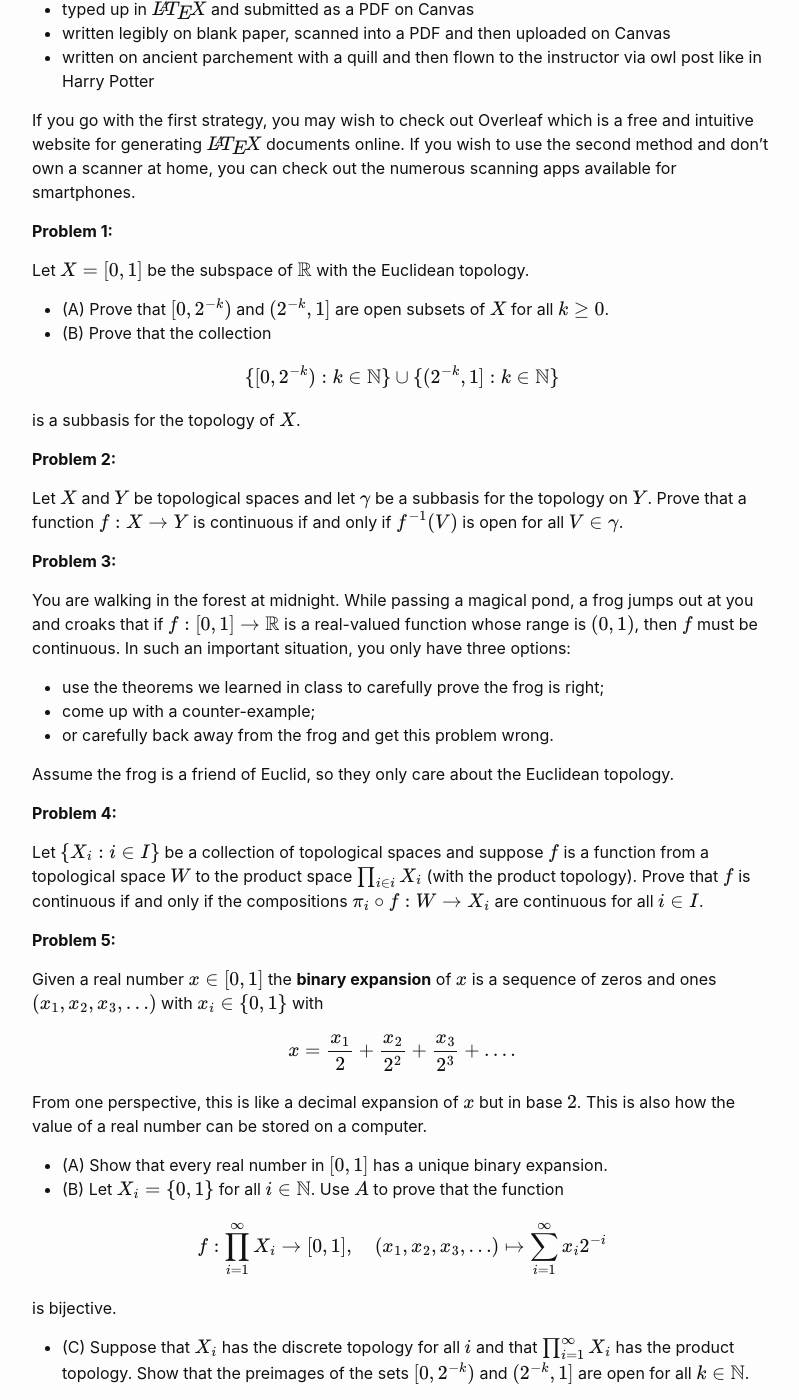
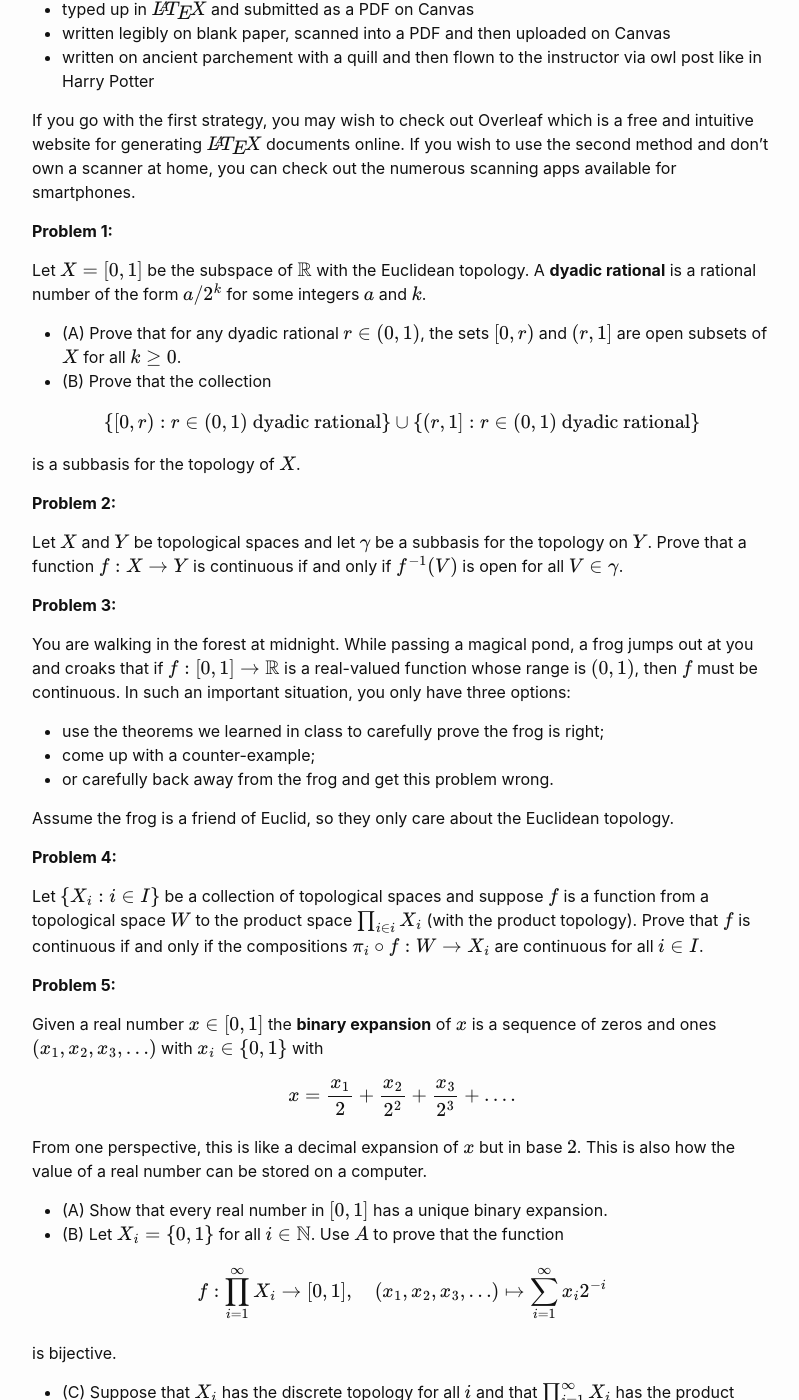
Before and after one commit to wcasper/math414fall2022, a Jekyll site: the page built from _homework/hw5.md, in a window 1280 px wide and 1400 px high, scrolled down 320 px. Shown: the whole window, without its empty margins (238-1037 px from the left). Built offline with Jekyll 4.4.1, drawn with Linux system fonts in a browser that asks for light colours; some of the changed text lies outside the part shown.

Commit message:
fixed issue with problem 1

```diff
--- a/_homework/hw5.md
+++ b/_homework/hw5.md
@@ -16,11 +16,12 @@ If you wish to use the second method and don't own a scanner at home, you can ch
 **Problem 1:**
 
 Let $$X= [0,1]$$ be the subspace of $$\mathbb R$$ with the Euclidean topology.
+A **dyadic rational** is a rational number of the form $$a/2^k$$ for some integers $$a$$ and $$k$$.
 
-* (A) Prove that $$[0,2^{-k})$$ and $$(2^{-k},1]$$ are open subsets of $$X$$ for all $$k\geq 0$$.
+* (A) Prove that for any dyadic rational $$r\in (0,1)$$, the sets $$[0,r)$$ and $$(r,1]$$ are open subsets of $$X$$ for all $$k\geq 0$$.
 * (B) Prove that the collection
 
-$$\{[0,2^{-k}): k\in\mathbb N\}\cup \{(2^{-k},1]: k\in\mathbb N\}$$
+$$\{[0,r): r\in (0,1)\ \text{dyadic rational}\}\cup \{(r,1]: r\in (0,1)\ \text{dyadic rational}\}$$
 
 is a subbasis for the topology of $$X$$.
 
@@ -59,7 +60,7 @@ $$f:\prod_{i=1}^\infty X_i\rightarrow [0,1],\quad (x_1,x_2,x_3,\dots)\mapsto \su
 
 is bijective.
 
-* (C) Suppose that $$X_i$$ has the discrete topology for all $$i$$ and that $$\prod_{i=1}^\infty X_i$$ has the product topology.  Show that the preimages of the sets $$[0,2^{-k})$$ and $$(2^{-k},1]$$ are open for all $$k\in\mathbb N$$.
+* (C) Suppose that $$X_i$$ has the discrete topology for all $$i$$ and that $$\prod_{i=1}^\infty X_i$$ has the product topology.  Show that the preimages of the sets $$[0,r)$$ and $$(r,1]$$ are open for all dyadic rationals $$r\in (0,1)$$.
 
 * (D) Use (C) and Problem 2 to conclude that the function $$f$$ is continuous.
 
```
